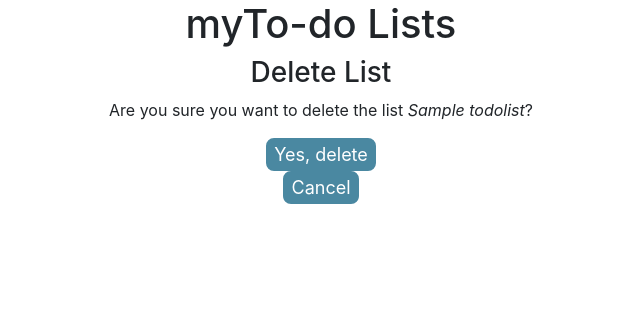
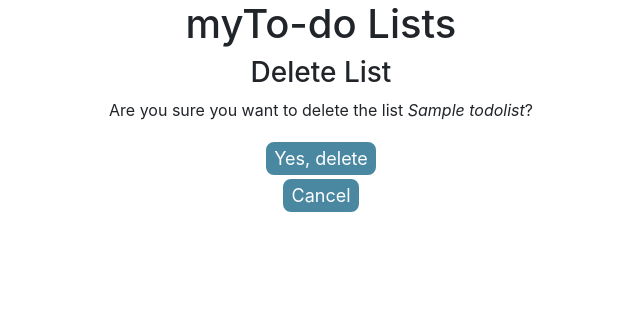
Before and after one commit to sefi0609/myWebSite, a Django app: a page that uses apps/todo_list_app/templates/todo_list_app/todolist_confirm_delete.html in a window 1280 px wide. Shown: the part 56-384 px from the top of the page, without its empty margins (319-959 px from the left). Run offline with Django 3.2, Linux system fonts and the light colour scheme; a user stored in the database is signed in; tables that the repository leaves empty hold one stand-in row (values such as "Sample post"); some libraries are stand-ins or nearby versions.

Commit message:
Update todolist_confirm_delete.html

```diff
--- a/apps/todo_list_app/templates/todo_list_app/todolist_confirm_delete.html
+++ b/apps/todo_list_app/templates/todo_list_app/todolist_confirm_delete.html
@@ -8,7 +8,7 @@
 
 <form method="POST">
     {% csrf_token %}
-    <input class="button"
+    <input class="button m-1"
            value="Yes, delete"
            type="submit">
 </form>
```
